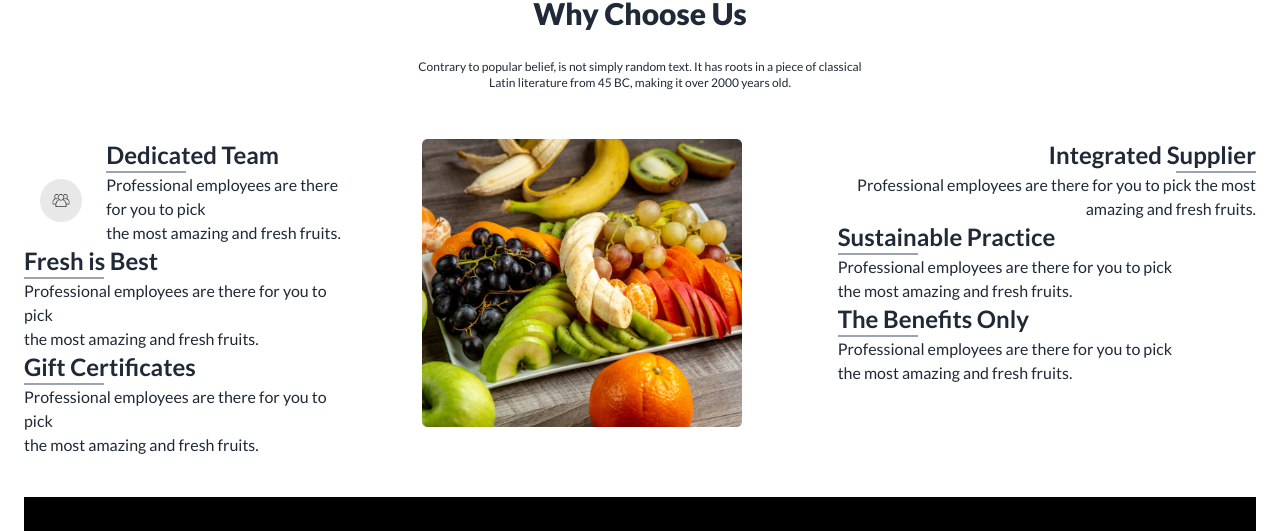
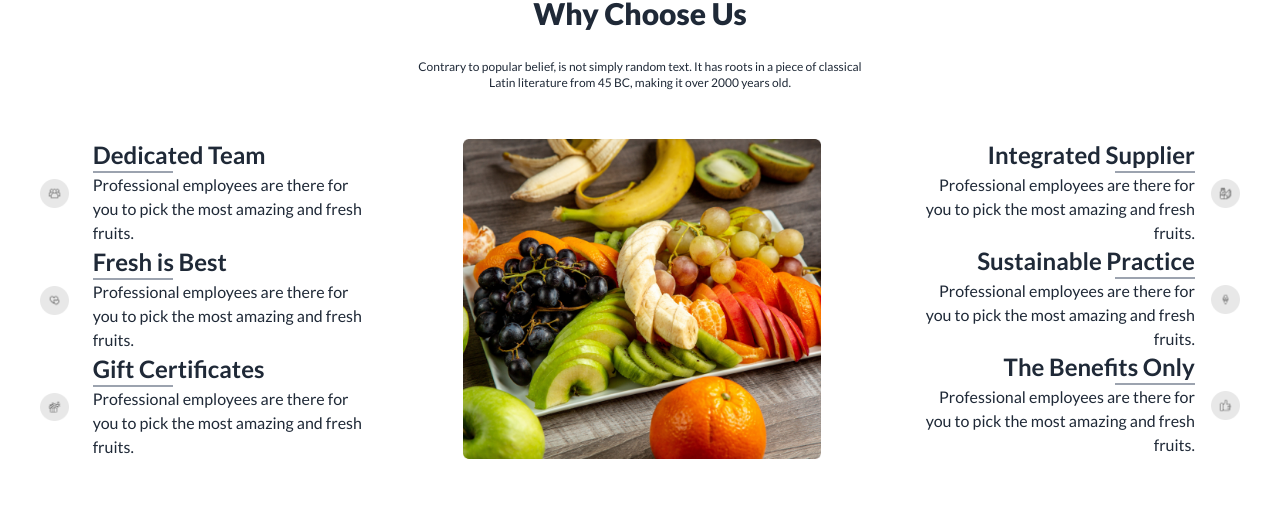
Before and after one commit to Aahmed-Hossain/Assignment3, a plain HTML site: page index.html in a window 1280 px wide. Shown: the part 2180-2711 px from the top of the page. Drawn offline with nearby package versions, Linux system fonts and the light colour scheme.

Commit message:
final of final

```diff
--- a/index.html
+++ b/index.html
@@ -316,29 +316,29 @@
             <div class="mt-6 p-4 "><img src="images/group 1.png" alt=""></div>
             <div><h1 class="text-2xl font-semibold">Dedicated Team</h1>
               <div class="border border-gray-400 w-20 gap-y-10"> </div>
-                <p>Professional employees are there for you to pick <br> the most amazing and fresh fruits.</p>
+                <p>Professional employees are there for you to pick the most amazing and fresh fruits.</p>
             </div>
         </div>
         <!-- 1st column /2nd -->
-        <div class="flex ">
-          <div class="mt-6 gap-2"><img src="images/love 1.jpg" alt=""></div>
+        <div class="flex gap-2 ">
+          <div class="mt-6 p-4 "><img src="images/love.png" alt=""></div>
           <div><h1 class="text-2xl font-semibold">Fresh is Best</h1>
             <div class="border border-gray-400 w-20 gap-y-10"> </div>
-              <p>Professional employees are there for you to pick <br> the most amazing and fresh fruits.</p>
+              <p>Professional employees are there for you to pick the most amazing and fresh fruits.</p>
           </div>
       </div>
 
       <!-- 1st column /3rd -->
-      <div class="flex ">
-        <div class="mt-9 gap-2"><img src="images/gift-box 1.jpg" alt=""></div>
+      <div class="flex gap-2 ">
+        <div class="mt-6 p-4 "><img src="images/gift.png" alt=""></div>
         <div><h1 class="text-2xl font-semibold">Gift Certificates</h1>
           <div class="border border-gray-400 w-20 gap-y-10"> </div>
-            <p>Professional employees are there for you to pick <br> the most amazing and fresh fruits.</p>
+            <p>Professional employees are there for you to pick the most amazing and fresh fruits.</p>
         </div>
     </div>
           </div>
       <!-- image -->
-      <img class="h-72 w-80 ml-20" src="images/whychoose1.png" alt="">
+      <img class="h-80 w-96 ml-24" src="images/whychoose1.png" alt="">
 
       <!-- 2nd column -->
       <div class="items-end ml-24">
@@ -348,24 +348,24 @@
               <div class="flex justify-end"><div class="border border-gray-400 w-20 gap-y-10"> </div></div>
                 <p>Professional employees are there for you to pick the most amazing and fresh fruits.</p>
             </div>
-            <div class="mt-6 gap-2"><img src="images/fruit 1.jpg" alt=""></div>
+            <div class="mt-6 p-4"><img src="images/intigrated.png" alt=""></div>
         </div>
         <!-- 2nd column -->
-        <div class="flex ">
-          <div class="mt-6 gap-2"><img src="images/ice-cream 1.jpg" alt=""></div>
+        <div class="flex text-right ">
           <div><h1 class="text-2xl font-semibold">Sustainable Practice</h1>
-            <div class="border border-gray-400 w-20 gap-y-10"> </div>
-              <p>Professional employees are there for you to pick <br> the most amazing and fresh fruits.</p>
+            <div class="flex justify-end"><div class="border border-gray-400 w-20 gap-y-10"> </div></div>
+              <p>Professional employees are there for you to pick the most amazing and fresh fruits.</p>
           </div>
+          <div class="mt-6 p-4"><img src="images/icecream.png" alt=""></div>
       </div>
       <!-- 2nd column -->
-      <div class="flex ">
-        <div class="mt-6 gap-2"><img src="images/like 1.jpg" alt=""></div>
+      <div class="flex text-right ">
         <div><h1 class="text-2xl font-semibold">The Benefits Only</h1>
-          <div class="border border-gray-400 w-20 gap-y-10"> </div>
-            <p>Professional employees are there for you to pick <br> the most amazing and fresh fruits.</p>
+          <div class="flex justify-end"><div class="border border-gray-400 w-20 gap-y-10"> </div></div>
+            <p>Professional employees are there for you to pick the most amazing and fresh fruits.</p>
         </div>
-      </div>
+        <div class="mt-6 p-4"><img src="images/benefit.png" alt=""></div>
+    </div>
         </div>
       </div>
            </div>
@@ -373,7 +373,7 @@
         </main>
 
     <!-- footer section -->
-    <footer class="p-10 bg-black mt-10 h-96">
+    <footer class="p-10 bg-black mt-20 h-96">
       <div class="text-center  flex justify-center">
         <img class="w-10 h-10" src="images/logo.png" alt="">
       <a class="btn btn-ghost normal-case text-2xl font-extrabold text-white">Fruit Burst</a>
```
Also changed, not shown: images/benefit.png (added), images/gift.png (added), images/icecream.png (added), images/intigrated.png (added), images/love 1.png (added), images/love.png (added).
